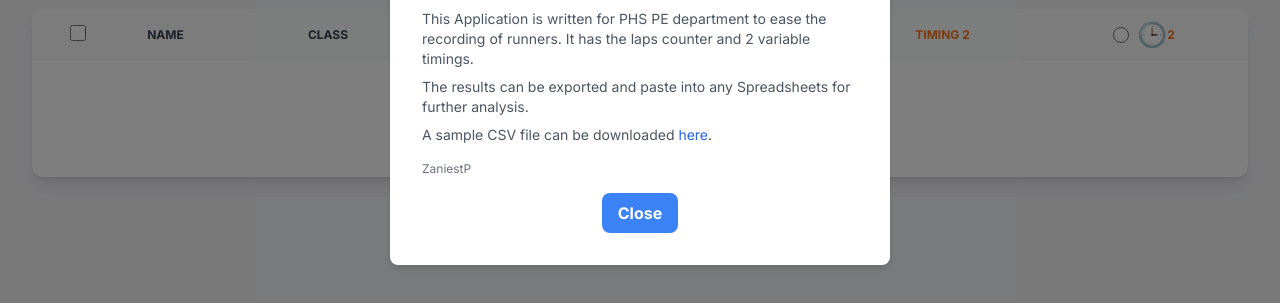
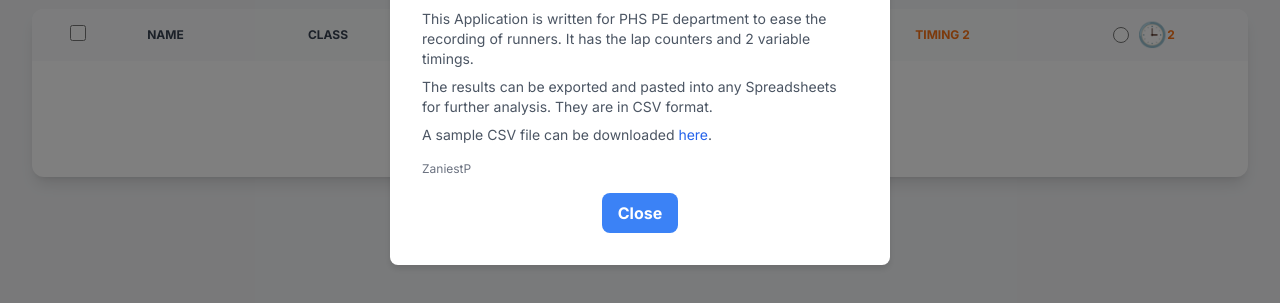
Before and after one commit to zaniestp/stopwatchPE, a plain HTML site: page index.html in a window 1280 px wide. Both pictures are taken after a click on the link "Credits". Shown: the part 299-602 px from the top of the page. Drawn offline with nearby package versions, Linux system fonts and the light colour scheme; no server answers.

Commit message:
Update index.html

```diff
--- a/index.html
+++ b/index.html
@@ -770,8 +770,8 @@
                 const creditsContent = `
                     <h2 class="text-xl font-bold mb-3 text-gray-900">Run Stopwatch</h2>
                     <div class="text-left text-sm space-y-2 text-gray-600">
-                        <p>This Application is written for PHS PE department to ease the recording of runners. It has the laps counter and 2 variable timings.</p>
-                        <p>The results can be exported and paste into any Spreadsheets for further analysis.</p>
+                        <p>This Application is written for PHS PE department to ease the recording of runners. It has the lap counters and 2 variable timings.</p>
+                        <p>The results can be exported and pasted into any Spreadsheets for further analysis. They are in CSV format.</p>
                         <p>A sample CSV file can be downloaded <a href="https://github.com/zaniestp/stopwatchPE/blob/main/sample.csv" target="_blank" rel="noopener noreferrer" class="text-blue-600 hover:underline">here</a>.</p>
                     </div>
                     <div class="flex justify-between items-end mt-4">
```
